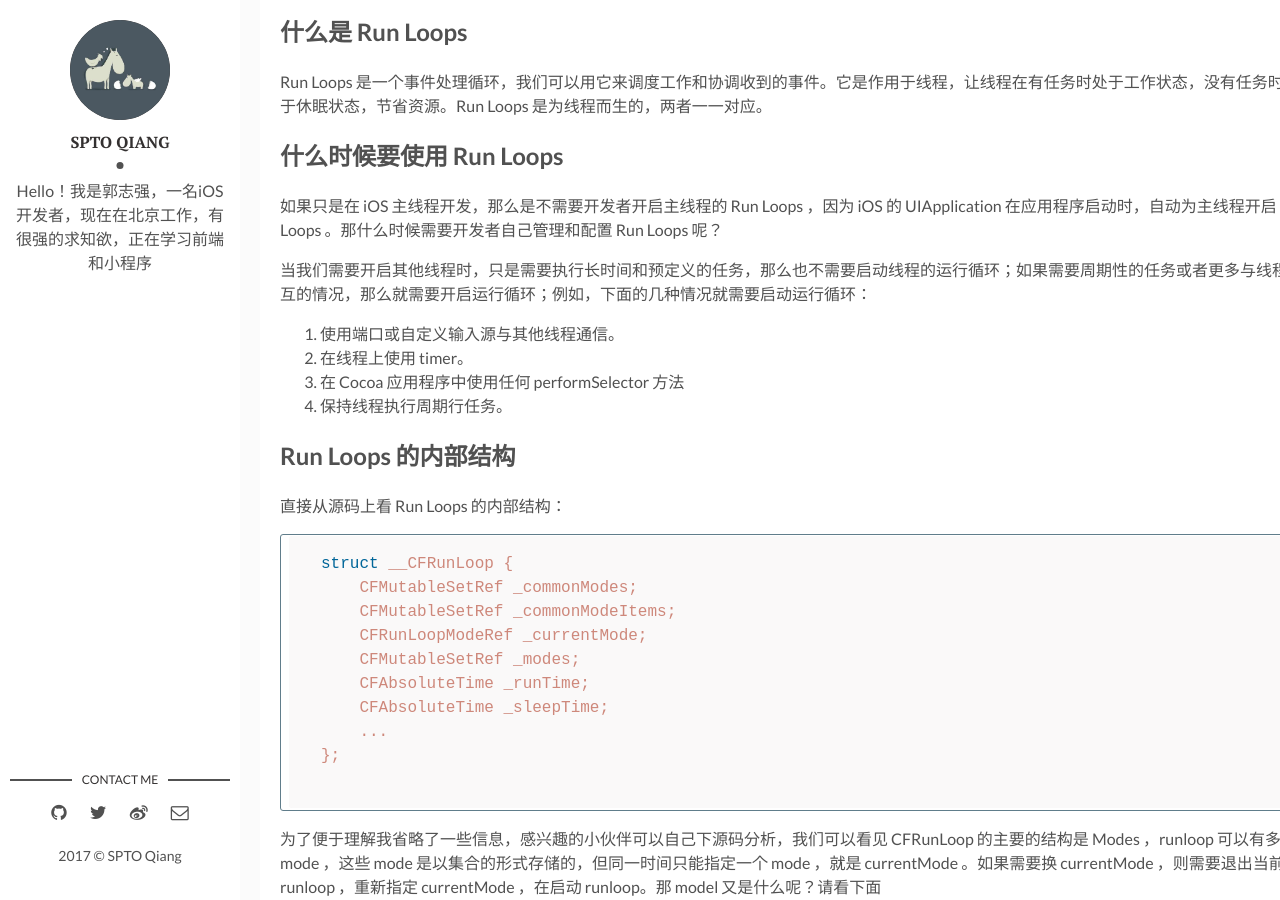
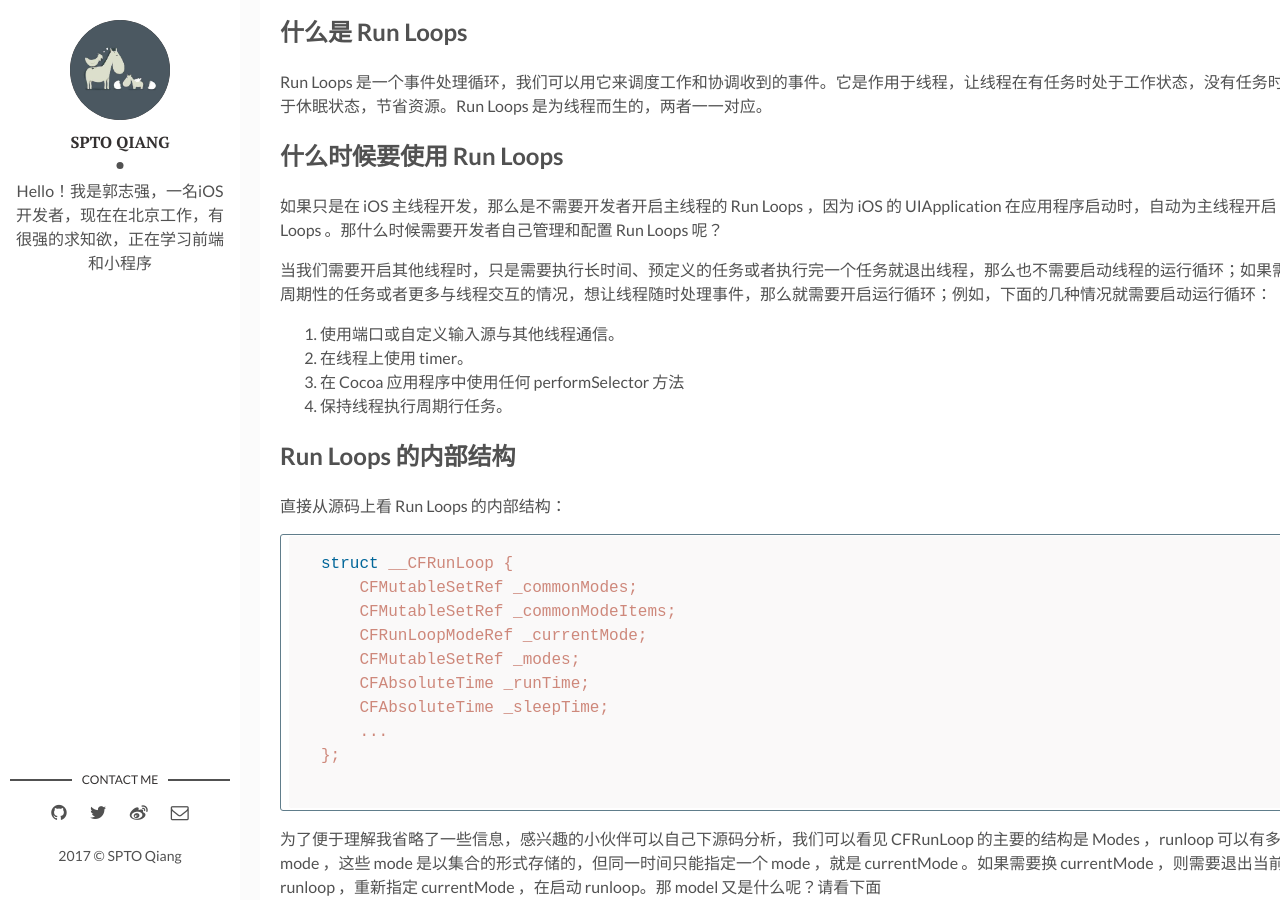
Before and after one commit to SPTOGUO/SPTOGUO.github.io, a Jekyll site: the page built from _posts/2017-12-16-runloop.markdown, in a window 1280 px wide and 900 px high, scrolled down 361 px. Built offline with Jekyll 4.4.1, drawn with Linux system fonts in a browser that asks for light colours; comment, search, counter and statistics services are not loaded.

```diff
--- a/_posts/2017-12-16-runloop.markdown
+++ b/_posts/2017-12-16-runloop.markdown
@@ -22,7 +22,7 @@ Run Loops 是一个事件处理循环，我们可以用它来调度工作和协
 
 如果只是在 iOS 主线程开发，那么是不需要开发者开启主线程的 Run Loops ，因为 iOS 的 UIApplication 在应用程序启动时，自动为主线程开启 Run Loops 。那什么时候需要开发者自己管理和配置 Run Loops 呢？
 
-当我们需要开启其他线程时，只是需要执行长时间和预定义的任务，那么也不需要启动线程的运行循环；如果需要周期性的任务或者更多与线程交互的情况，那么就需要开启运行循环；例如，下面的几种情况就需要启动运行循环：
+当我们需要开启其他线程时，只是需要执行长时间、预定义的任务或者执行完一个任务就退出线程，那么也不需要启动线程的运行循环；如果需要周期性的任务或者更多与线程交互的情况，想让线程随时处理事件，那么就需要开启运行循环；例如，下面的几种情况就需要启动运行循环：
 
 1. 使用端口或自定义输入源与其他线程通信。
 2. 在线程上使用 timer。
```
Also changed, not shown: _posts/2017-12-22-Mini-Programs.markdown (added, +25 -0 lines).
